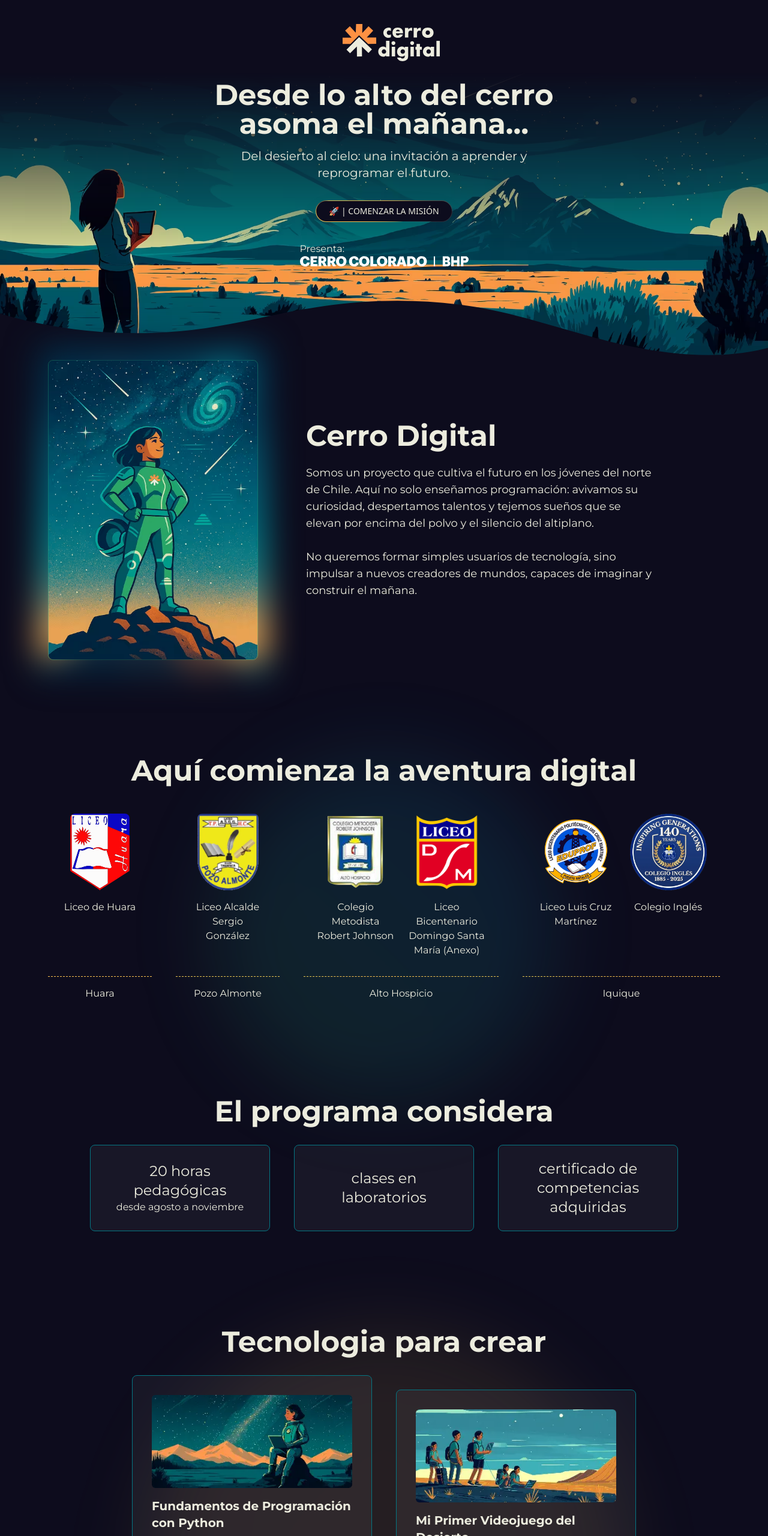
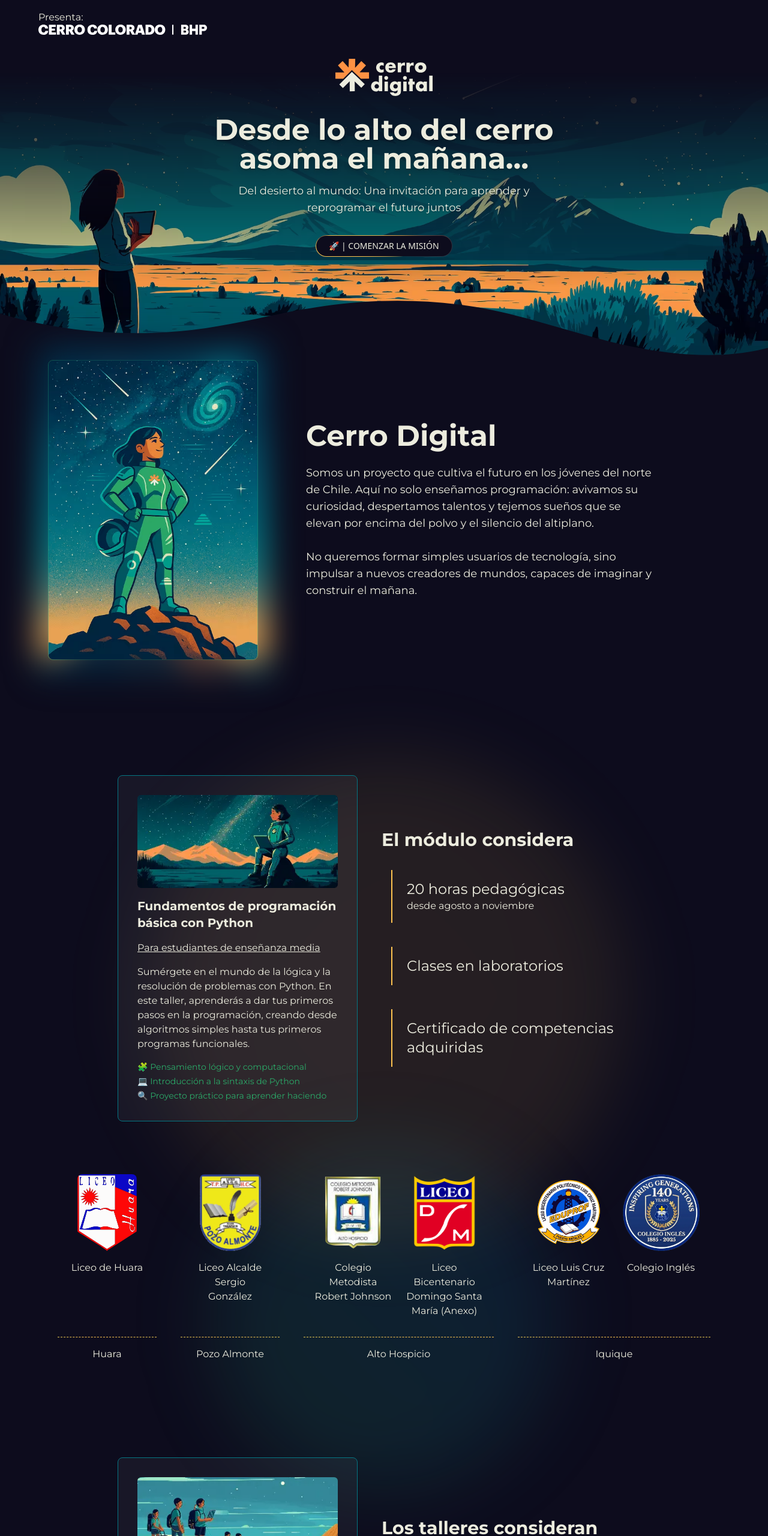
Before and after one commit to gsanchezd/cerro-digital, an Astro site: page / in a window 1280 px wide. Shown: the top 2560 px of the page at 60% size. Built offline with nearby package versions, Linux system fonts and the light colour scheme; Astro itself is replaced by a stand-in of ours.

Commit message:
FIX: revision 1

```diff
--- a/src/components/Card.astro
+++ b/src/components/Card.astro
@@ -5,7 +5,7 @@
 ---
 
 <div
-  class={`border border-[var(--color-green)] bg-[var(--color-base)]/5 rounded-lg p-8 flex flex-col gap-4 w-full md:max-w-[400px] ${styles}`}
+  class={`border border-[var(--color-green)] bg-[var(--color-base)]/5 rounded-lg p-8 flex flex-col gap-4 w-full h-full md:max-w-[400px] ${styles}`}
 >
 <img loading="lazy" src={course.image} alt={course.title} class="w-full h-auto rounded-md" />
   <h5 class="text-xl font-bold">{course.title}</h5>
--- a/src/components/Considerations.astro
+++ b/src/components/Considerations.astro
@@ -1,23 +1,28 @@
-<section class="text-[var(--color-base)] container mx-auto max-w-6xl mt-20 lg:mt-40 px-4">
-  <h3 class="text-4xl lg:text-5xl font-bold text-center text-pretty ">
-    El programa considera
-  </h3>
-  <div class="flex flex-col md:flex-row justify-center gap-6 lg:gap-10 items-center mt-8">
+---
+
+const { title, cardOne, cardTwo, cardThree } = Astro.props;
+---
+
+<section class="text-[var(--color-base)] h-full mt-10 lg:mt-0">
+  <h3 class="text-2xl lg:text-3xl font-bold text-center lg:text-left">{title}</h3>
+  <div class="pl-4 pt-8 lg:w-md">
+    <div class="flex flex-col justify-center gap-6 lg:gap-10 items-center">
       <div
-      class="border border-[var(--color-green)] bg-[var(--color-base)]/5 rounded-lg p-8 text-center flex flex-col h-36 w-[300px] justify-center "
+        class="px-6 py-4 flex flex-col min-w-[300px] justify-center w-full border-l-2 border-[var(--color-primary)]"
       >
-      <span class="text-2xl font-bold">20 horas pedagógicas</span>
+        <span class="text-2xl font-bold">{cardOne}</span>
         <span>desde agosto a noviembre</span>
       </div>
       <div
-      class="border border-[var(--color-green)] bg-[var(--color-base)]/5 rounded-lg p-8 text-center flex flex-col h-36 justify-center w-[300px]"
+        class="px-6 py-4 flex flex-col min-w-[300px] justify-center w-full border-l-2 border-[var(--color-primary)]"
       >
-      <span class="text-2xl font-bold">clases en laboratorios</span>
+        <span class="text-2xl font-bold">{cardTwo}</span>
       </div>
       <div
-      class="border border-[var(--color-green)] bg-[var(--color-base)]/5 rounded-lg p-8 text-center flex flex-col h-36 justify-center w-[300px]"
+        class="px-6 py-4 flex flex-col min-w-[300px] justify-center w-full border-l-2 border-[var(--color-primary)]"
       >
-      <span class="text-2xl font-bold">certificado de competencias adquiridas</span>
+        <span class="text-2xl font-bold">{cardThree}</span>
+      </div>
     </div>
   </div>
 </section>
--- a/src/components/Courses.astro
+++ b/src/components/Courses.astro
@@ -3,31 +3,73 @@
 import Card from "./Card.astro";
 import desert from "../assets/desert.webp";
 import python from "../assets/python.webp";
+import Considerations from "./Considerations.astro";
+import Schools from "./Schools.astro";
+
+import Huara from "../assets/colegios/liceo-huara.svg";
+import Alcalde from "../assets/colegios/liceo-alcalde.webp";
+import Metodista from "../assets/colegios/liceo-metodista.webp";
+import Dsm from "../assets/colegios/liceo-dsm.webp";
+import Luis from "../assets/colegios/liceo-luis-cruz-martinez.webp";
+import Ingles from "../assets/colegios/colegio-ingles.webp";
 
 const courses = [
   {
-    title: "Fundamentos de Programación con Python",
+    title: "Fundamentos de programación básica con Python",
     image: python.src,
-    subtitle: "Para estudiantes de 1° y 2° medio",
+    subtitle: "Para estudiantes de enseñanza media",
     description:
       "Sumérgete en el mundo de la lógica y la resolución de problemas con Python. En este taller, aprenderás a dar tus primeros pasos en la programación, creando desde algoritmos simples hasta tus primeros programas funcionales.",
     items: [
       "🧩 Pensamiento lógico y computacional",
       "💻 Introducción a la sintaxis de Python",
-      "🔍 Proyectos prácticos para aprender haciendo",
+      "🔍 Proyecto práctico para aprender haciendo",
     ],
   },
   {
-    title: "Mi Primer Videojuego del Desierto",
+    title: "Desafíos con Scratch y Code.org",
     image: desert.src,
-    subtitle: "Para estudiantes de 5° a 8° básico",
+    subtitle: "Para estudiantes de educación básica",
     description:
-      "Explora la magia del desierto creando tu propio videojuego con Scratch y Code.org. Aprende a programar historias, personajes y desafíos inspirados en el paisaje único de nuestra región, dando vida a un mundo donde tú eres el creador.",
+      "Explora la magia de la programación creando tus propios videojuegos con Scratch y Code.org. Aprende a programar historias, personajes y desafíos inspirados en la región, dando vida a un mundo donde tú eres el creador.",
     items: [
-      "🏜️ Inspirada en el desierto de Tarapacá",
+      "🏜️ Inspirados en la región",
       "🐾 Personajes y retos diseñados por ti",
       "🔧 Aprende programación visual de forma lúdica",
     ],
+  },
+];
+
+const schools = [
+  {
+    name: "Liceo de Huara",
+    comuna: "Huara",
+    image: Huara,
+  },
+  {
+    name: "Liceo Alcalde Sergio González",
+    comuna: "Pozo Almonte",
+    image: Alcalde,
+  },
+  {
+    name: "Colegio Metodista Robert Johnson",
+    comuna: "Alto Hospicio",
+    image: Metodista,
+  },
+  {
+    name: "Liceo Bicentenario Domingo Santa María (Anexo)",
+    comuna: "Alto Hospicio",
+    image: Dsm,
+  },
+  {
+    name: "Liceo Luis Cruz Martínez",
+    comuna: "Iquique",
+    image: Luis,
+  },
+  {
+    name: "Colegio Inglés",
+    comuna: "Iquique",
+    image: Ingles,
   },
 ];
 ---
@@ -35,14 +77,19 @@
 <section
   class="text-[var(--color-base)] relative container mx-auto max-w-6xl mt-20 lg:mt-40 px-4 flex flex-col items-center justify-center"
 >
-  <h3 class="text-4xl lg:text-5xl font-bold text-center text-prett">
-    Tecnologia para crear
-  </h3>
   <div
-    class="flex flex-col md:flex-row justify-center gap-6 lg:gap-10 items-start mt-8"
+    class="flex flex-col lg:flex-row flex-wrap justify-center gap-6 lg:gap-10 items-center mt-8"
   >
     <Card course={courses[0]} />
-    <Card course={courses[1]} styles="mt-6" />
+    <Considerations title="El módulo considera" cardOne="20 horas pedagógicas" cardTwo="Clases en laboratorios" cardThree="Certificado de competencias adquiridas" />
+    <Schools schools={schools} />
+  </div>
+  <div
+    class="flex flex-col lg:flex-row flex-wrap justify-center gap-6 lg:gap-10 items-center mt-40"
+  >
+    <Card course={courses[1]} />
+    <Considerations title="Los talleres consideran" cardOne="2 horas pedagógicas por taller" cardTwo="Clases en laboratorios" cardThree="Certificación de competencias adquiridas" />
+    <Schools schools={[schools[0]]} />
   </div>
   <Disclaimer />
   <div
--- a/src/components/Hero.astro
+++ b/src/components/Hero.astro
@@ -7,37 +7,39 @@
 ---
 
 <header
-  class="bg-[var(--color-neutral)] relative h-[600px] header overflow-hidden"
+  class="bg-[var(--color-neutral)] relative h-[600px] header overflow-hidden flex flex-col items-center"
   role="banner"
 >
+  <div class="container max-w-6xl">
+    <div class="w-fit h-fit pt-4 pb-10 mx-auto md:mx-0">
+      <span>Presenta:</span>
+      <img src={logoCC.src} alt="Imagotipo de Cerro Digital" />
+    </div>
+  </div>
+  <div>
     <img
       src={logo.src}
       alt="Imagotipo de Cerro Digital"
-    class="relative z-20 pt-10 pl-6 mx-auto"
+      class="relative z-20 mx-auto pb-4"
     />
     <div
-    class="space-y-4 mt-8 px-4 max-w-[700px] flex flex-col items-center container mx-auto text-[var(--color-base)]"
+      class="space-y-4 px-4 max-w-[700px] mt-4 flex flex-col items-center container mx-auto text-[var(--color-base)]"
     >
       <h1
-      class="text-4xl lg:text-5xl relative z-20 text-center lg:px-10 font-bold"
+        class="text-2xl lg:text-5xl relative z-20 text-center px-10 font-bold text-shadow-lg"
       >
         Desde lo alto del cerro asoma el mañana…
       </h1>
       <p
-      class="relative z-20 text-center px-2 sm:px-12 text-lg lg:text-xl text-pretty"
+        class="relative z-20 text-center px-8 sm:px-12 lg:text-lg text-pretty text-shadow-sm"
       >
-      Del desierto al cielo: una invitación a aprender y reprogramar el futuro.
+        Del desierto al mundo: Una invitación para aprender y reprogramar el futuro juntos
       </p>
       <Button
         title="COMENZAR LA MISIÓN"
         url="https://cerrodigital.desafiolatam.com/"
       />
-    <Logo
-      logo={logoCC}
-      alt="Cerro Colorado"
-      title="Presenta"
-      parentStyle="mt-4 hidden sm:inline-block"
-    />
+    </div>
   </div>
   <svg
     data-name="Layer 1"
@@ -62,12 +64,12 @@
     mask-image: linear-gradient(
       to bottom,
       rgba(0, 0, 0, 0) 20%,
-      rgba(0, 0, 0, 1) 70%
+      rgba(0, 0, 0, 1) 80%
     );
     -webkit-mask-image: linear-gradient(
       to bottom,
       rgba(0, 0, 0, 0) 20%,
-      rgba(0, 0, 0, 1) 70%
+      rgba(0, 0, 0, 1) 80%
     );
   }
   .header {
--- a/src/components/Schools.astro
+++ b/src/components/Schools.astro
@@ -1,70 +1,24 @@
 ---
 import { Image } from 'astro:assets';
 
-import Huara from "../assets/colegios/liceo-huara.svg";
-import Alcalde from "../assets/colegios/liceo-alcalde.webp";
-import Metodista from "../assets/colegios/liceo-metodista.webp";
-import Dsm from "../assets/colegios/liceo-dsm.webp";
-import Luis from "../assets/colegios/liceo-luis-cruz-martinez.webp";
-import Ingles from "../assets/colegios/colegio-ingles.webp";
-
-const schools = [
-  {
-    name: "Liceo de Huara",
-    comuna: "Huara",
-    image: Huara,
-  },
-  {
-    name: "Liceo Alcalde Sergio González",
-    comuna: "Pozo Almonte",
-    image: Alcalde,
-  },
-  {
-    name: "Colegio Metodista Robert Johnson",
-    comuna: "Alto Hospicio",
-    image: Metodista,
-  },
-  {
-    name: "Liceo Bicentenario Domingo Santa María (Anexo)",
-    comuna: "Alto Hospicio",
-    image: Dsm,
-  },
-  {
-    name: "Liceo Luis Cruz Martínez",
-    comuna: "Iquique",
-    image: Luis,
-  },
-  {
-    name: "Colegio Inglés",
-    comuna: "Iquique",
-    image: Ingles,
-  },
-];
+const { schools } = Astro.props;
 
 
-type School = {
-    name: string;
-    comuna: string;
-    image: typeof Huara;
-};
 ---
 
-<section class="text-[var(--color-base)] container mx-auto max-w-6xl mt-20 lg:mt-40 relative">
-  <h3 class="text-4xl lg:text-5xl font-bold text-center text-pretty">
-    Aquí comienza la aventura digital
-  </h3>
+<section class="text-[var(--color-base)] container mx-auto w-full relative">
   <div class="flex flex-wrap items-center justify-center gap-10 mt-12 px-4">
     {
       Object.entries(
-        schools.reduce((acc: { [key: string]: School[] }, school: School) => {
+        schools.reduce((acc, school) => {
           acc[school.comuna] = acc[school.comuna] || [];
           acc[school.comuna].push(school);
           return acc;
-        }, {} as { [key: string]: School[] })
-      ).map(([comuna, schoolsInComuna]: any) => (
+        }, {})
+      ).map(([comuna, schoolsInComuna]) => (
         <div class="flex flex-col items-center h-72 md:h-78 grow">
           <div class="flex gap-6 h-full">
-            {schoolsInComuna.map((school: School) => (
+        {schoolsInComuna.map((school) => (
               <div class="mb-4 h-full flex flex-col items-center">
                 <Image
                 loading="lazy"
--- a/src/components/WhoWeAre.astro
+++ b/src/components/WhoWeAre.astro
@@ -3,7 +3,7 @@
 import Logo from "./Logo.astro";
 import logoCC from "../assets/cerro-colorado.png";
 ---
-<Logo logo={logoCC} alt="Cerro Colorado" title="Presenta" parentStyle="sm:hidden px-4 text-[var(--color-base)]" />
+
 <section
 class="text-[var(--color-base)] container mx-auto max-w-6xl flex flex-col items-center md:flex-row gap-20 md:gap-10 lg:gap-20 px-4 mt-14 lg:mt-0"
 >
--- a/src/pages/index.astro
+++ b/src/pages/index.astro
@@ -10,13 +10,13 @@
 
 // Welcome to Astro! Wondering what to do next? Check out the Astro documentation at https://docs.astro.build
 // Don't want to use any of this? Delete everything in this file, the `assets`, `components`, and `layouts` directories, and start fresh.
+
+
 ---
 
 <Layout>
 	<Hero />
 	<WhoWeAre />
-	<Schools />
-	<Considerations />
 	<Courses />
 	<ThinkCreate />
 	<Footer />
```
Lines whose indentation alone changed are shown as unchanged.
